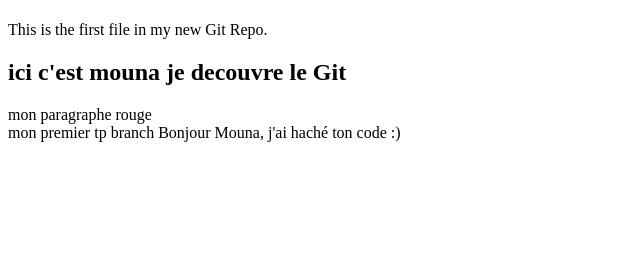
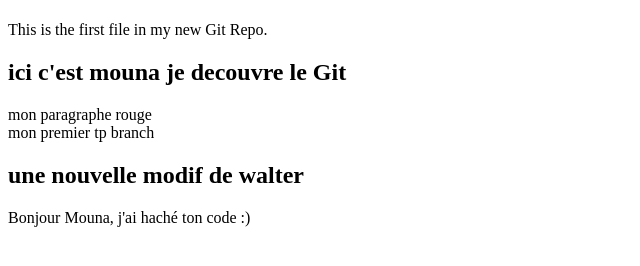
Before and after one commit to mounard/myproject, a plain HTML site: page index.html in a window 1280 px wide. Shown: the whole page, without its empty margins (0-640 px from the left). Drawn offline with Linux system fonts and the light colour scheme.

Commit message:
une nouvelle modif de walter

```diff
--- a/index.html
+++ b/index.html
@@ -14,7 +14,7 @@
 <div>mon paragraphe rouge</div>
 <div>
 mon premier tp branch
-
+<h2> une nouvelle modif de walter </h2>
 Bonjour Mouna, j'ai haché ton code :)
 </div>
 
```
